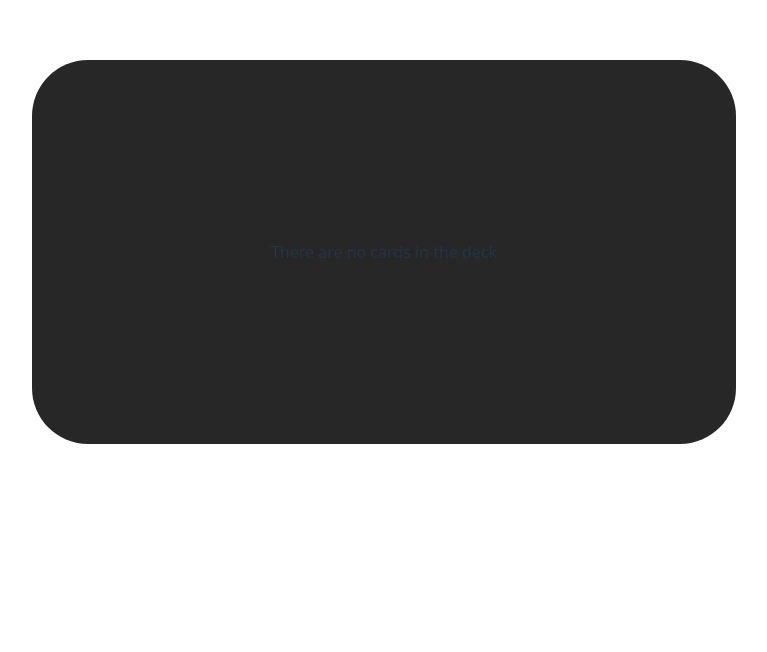
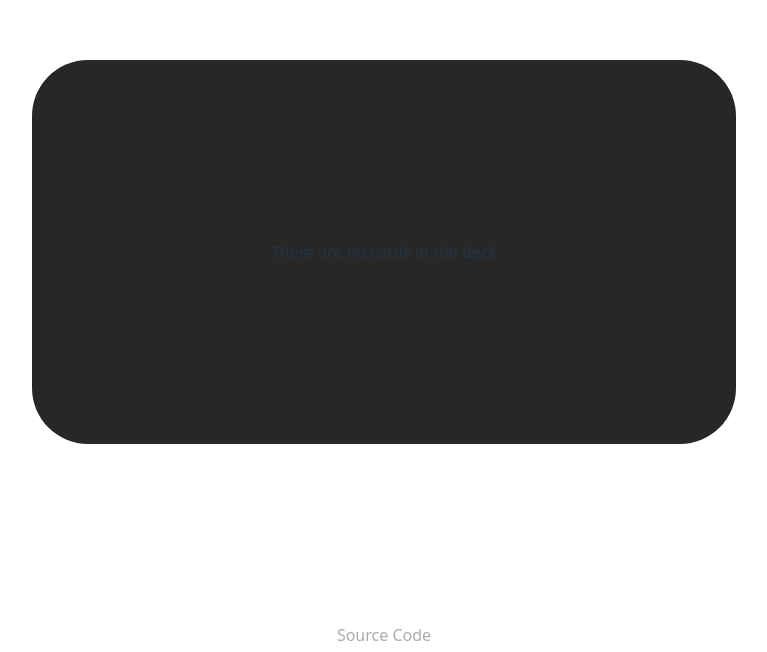
Before and after one commit to Dinika/tab-notes, a React (Vite) app: page / in a window 1280 px wide. Shown: the part 148-800 px from the top of the page, without its empty margins (256-1023 px from the left). Built offline with nearby package versions, Linux system fonts and the light colour scheme; no server answers.

Commit message:
Add link to source code

```diff
--- a/index.html
+++ b/index.html
@@ -1,14 +1,31 @@
 <!doctype html>
 <html lang="en">
+
 <head>
   <meta charset="UTF-8" />
   <link rel="icon" type="image/svg+xml" href="/vite.svg" />
   <meta name="viewport" content="width=device-width, initial-scale=1.0" />
   <title>Tab Notes</title>
+  <style>
+    footer {
+      position: absolute;
+      bottom: 5px;
+    }
+
+    .source-code {
+      color: rgb(171, 171, 171)
+    }
+  </style>
 </head>
 
 <body>
+  <main>
     <div id="root"></div>
+  </main>
+  <footer>
+    <a class="source-code" href="https://github.com/Dinika/tab-notes">Source Code</a>
+  </footer>
   <script type="module" src="/src/main.tsx"></script>
 </body>
+
 </html>
--- a/src/index.css
+++ b/src/index.css
@@ -25,6 +25,8 @@ a:hover {
 body {
     margin: 0;
     display: flex;
+    flex-direction: column;
+    justify-content: center;
     place-items: center;
     min-width: 320px;
     min-height: 100vh;
@@ -67,3 +69,8 @@ button:focus-visible {
         background-color: #f9f9f9;
     }
 }
+
+.footer {
+    position: absolute;
+    bottom: 0px;
+}
```
Lines whose indentation alone changed are shown as unchanged.
